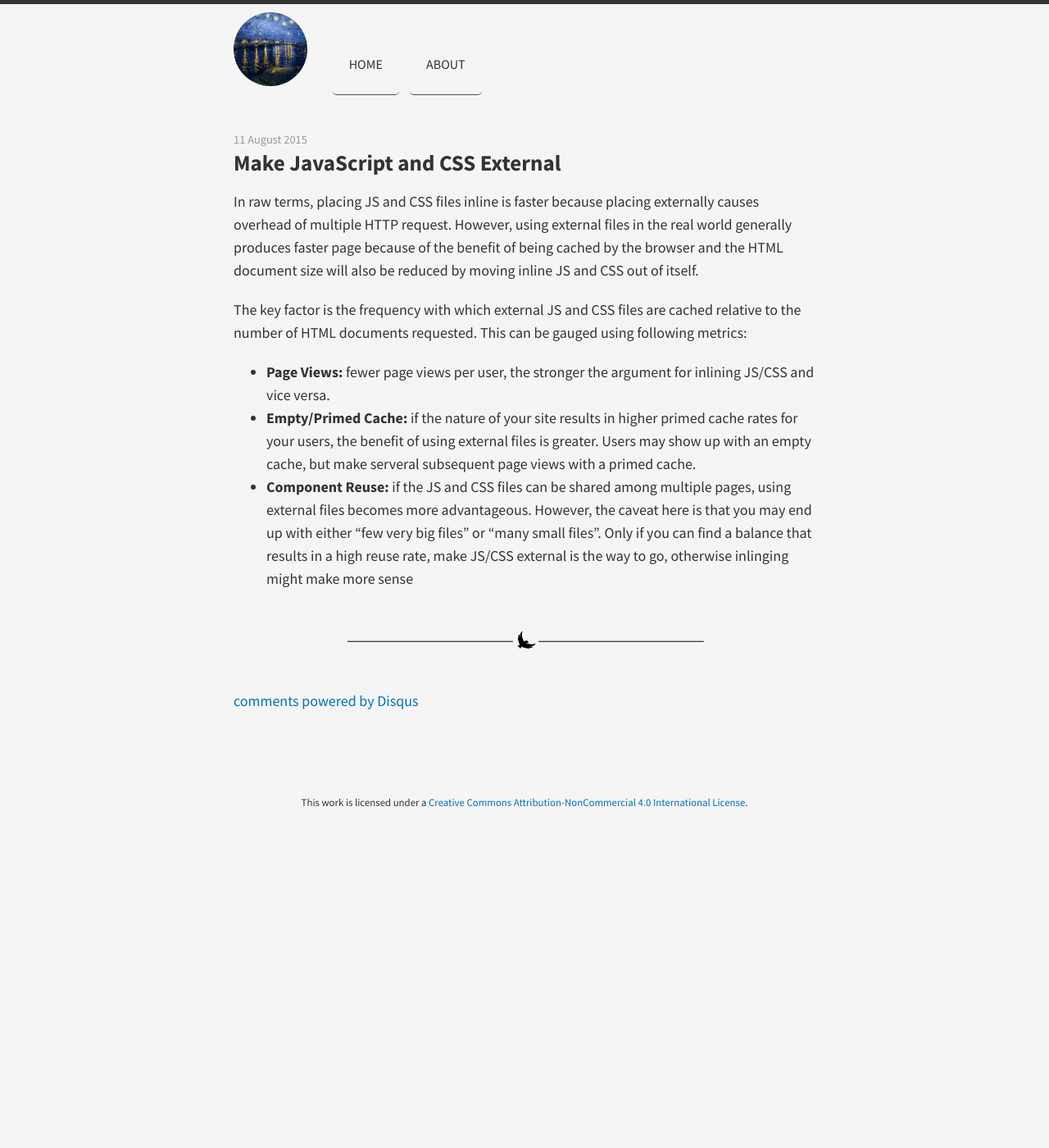
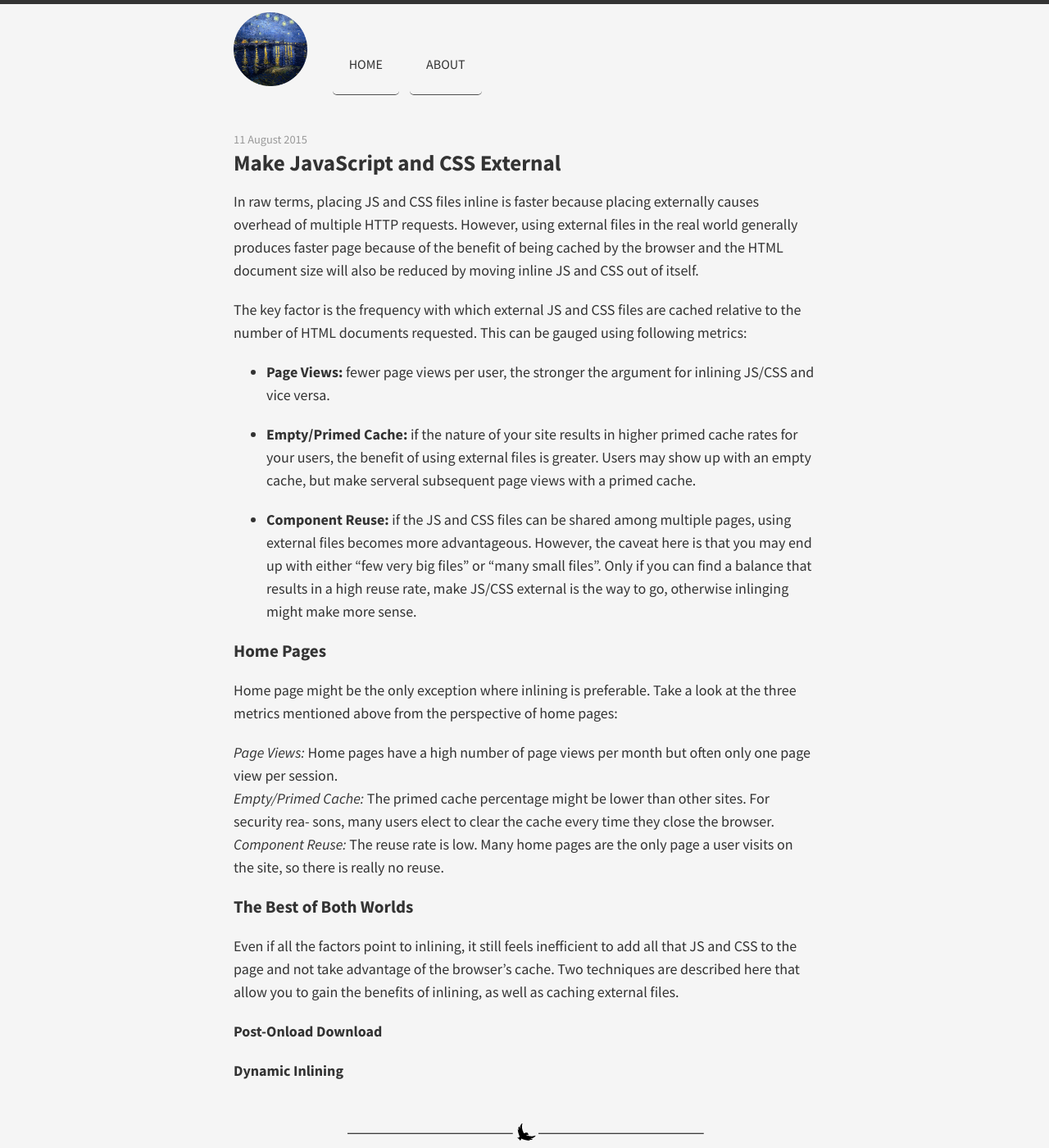
Before and after one commit to ycswaves/blog, a Jekyll site: the page built from _posts/2015-08-11-web-performance-make-js-css-external.md, in a window 1280 px wide and 1400 px high. Shown: the whole window at 82% size. Built offline with Jekyll 4.4.1, drawn with Linux system fonts in a browser that asks for light colours; nearby versions of some CDN libraries; Markdown is read by kramdown in place of the engine named in the settings; comment, search, counter and statistics services are not loaded.

Commit message:
add content

```diff
--- a/_posts/2015-08-11-web-performance-make-js-css-external.md
+++ b/_posts/2015-08-11-web-performance-make-js-css-external.md
@@ -3,10 +3,26 @@ layout: post
 title: Make JavaScript and CSS External
 ---
 
-In raw terms, placing JS and CSS files inline is faster because placing externally causes overhead of multiple HTTP request. However, using external files in the real world generally produces faster page because of the benefit of being cached by the browser and the HTML document size will also be reduced by moving inline JS and CSS out of itself.
+In raw terms, placing JS and CSS files inline is faster because placing externally causes overhead of multiple HTTP requests. However, using external files in the real world generally produces faster page because of the benefit of being cached by the browser and the HTML document size will also be reduced by moving inline JS and CSS out of itself.
 
 The key factor is the frequency with which external JS and CSS files are cached relative to the number of HTML documents requested. This can be gauged using following metrics:
 
 - **Page Views:** fewer page views per user, the stronger the argument for inlining JS/CSS and vice versa.
+
 - **Empty/Primed Cache:** if the nature of your site results in higher primed cache rates for your users, the benefit of using external files is greater. Users may show up with an empty cache, but make serveral subsequent page views with a primed cache.
-- **Component Reuse:** if the JS and CSS files can be shared among multiple pages, using external files becomes more advantageous. However, the caveat here is that you may end up with either "few very big files" or "many small files". Only if you can find a balance that results in a high reuse rate, make JS/CSS external is the way to go, otherwise inlinging might make more sense
+
+- **Component Reuse:** if the JS and CSS files can be shared among multiple pages, using external files becomes more advantageous. However, the caveat here is that you may end up with either "few very big files" or "many small files". Only if you can find a balance that results in a high reuse rate, make JS/CSS external is the way to go, otherwise inlinging might make more sense.
+
+### Home Pages
+Home page might be the only exception where inlining is preferable. Take a look at the three metrics mentioned above from the perspective of home pages:
+
+*Page Views:* Home pages have a high number of page views per month but often only one page view per session.
+*Empty/Primed Cache:* The primed cache percentage might be lower than other sites. For security rea- sons, many users elect to clear the cache every time they close the browser.
+*Component Reuse:* The reuse rate is low. Many home pages are the only page a user visits on the site, so there is really no reuse.
+
+### The Best of Both Worlds
+Even if all the factors point to inlining, it still feels inefficient to add all that JS and CSS to the page and not take advantage of the browser’s cache. Two techniques are described here that allow you to gain the benefits of inlining, as well as caching external files.
+
+#### Post-Onload Download
+
+#### Dynamic Inlining
```
